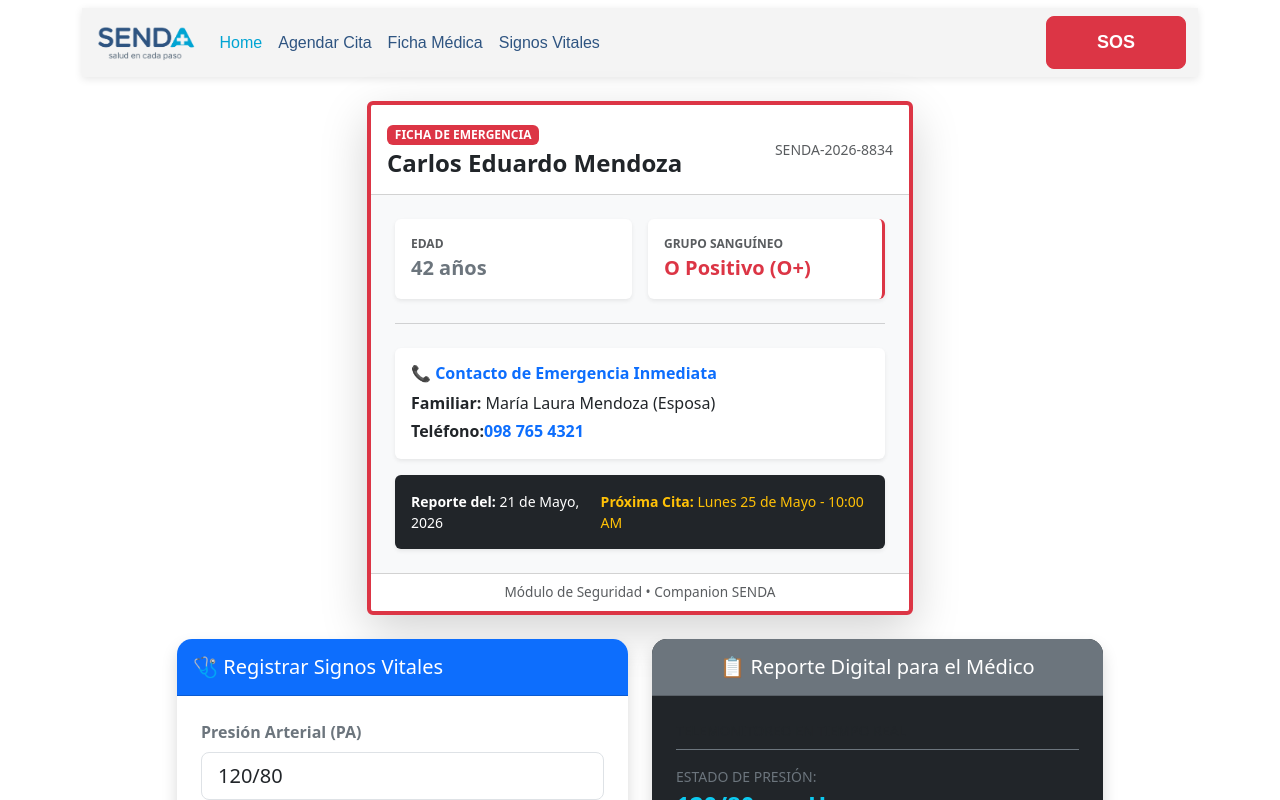
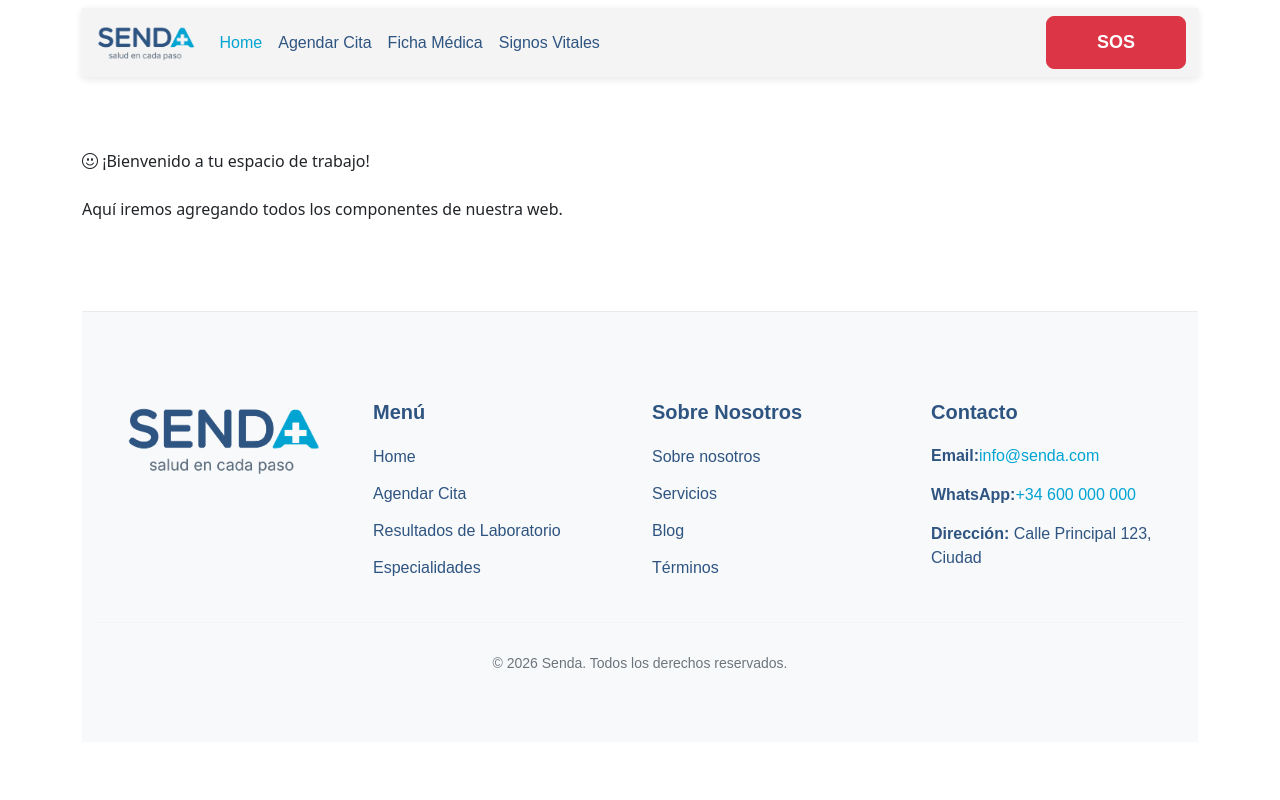
Before and after one commit to Dannysaurio593/Senda-V2, an Angular app: page / in a window 1280 px wide. Shown: the top 800 px of the page. Built offline with nearby package versions, Linux system fonts and the light colour scheme.

Commit message:
Modifiqué menú y usé direcctrices para cada pantalla

```diff
--- a/src/app/app.html
+++ b/src/app/app.html
@@ -1,16 +1,22 @@
-
 <div class="container">
   <div class="row">
     <div class="col mt-2">
-      <app-navbar></app-navbar>
+      <app-navbar [seccionActiva]="seccionActiva" (alCambiarPantalla)="seccionActiva = $event"></app-navbar>
     </div>
   </div>
 </div>
 
-<app-ficha-de-paciente></app-ficha-de-paciente>
-<app-ingreso-signos></app-ingreso-signos>
-
-<router-outlet />
+<div class="main-content py-4">
+  <div *ngIf="seccionActiva === 'home'" class="container">
+    <div class="row">
+      <div class="col mt-5">
+        <p><i class="bi-emoji-smile"></i> ¡Bienvenido a tu espacio de trabajo!<br><br> Aquí iremos agregando todos los componentes de nuestra web.</p>
+      </div>
+    </div>
+  </div>
+  <app-ficha-de-paciente *ngIf="seccionActiva === 'ficha'"></app-ficha-de-paciente>
+  <app-ingreso-signos *ngIf="seccionActiva === 'signos'"></app-ingreso-signos>
+</div>
 
 <div class="container">
   <div class="row">
--- a/src/app/app.routes.ts
+++ b/src/app/app.routes.ts
@@ -1,3 +1,8 @@
 import { Routes } from '@angular/router';
+import { FichaDePaciente } from './ficha-de-paciente/ficha-de-paciente';
+import { IngresoSignos } from './ingreso-signos/ingreso-signos';
 
-export const routes: Routes = [];
+export const routes: Routes = [
+  { path: 'ficha-medica', component: FichaDePaciente },
+  { path: 'signos-vitales', component: IngresoSignos },
+];
--- a/src/app/app.ts
+++ b/src/app/app.ts
@@ -1,4 +1,5 @@
 import { Component, signal } from '@angular/core';
+import { CommonModule } from '@angular/common';
 import { RouterOutlet } from '@angular/router';
 import { Navbar } from './navbar/navbar';
 import { Footer } from './footer/footer';
@@ -7,10 +8,12 @@ import {IngresoSignos} from './ingreso-signos/ingreso-signos';
 
 @Component({
   selector: 'app-root',
-  imports: [RouterOutlet, Navbar, Footer, FichaDePaciente, IngresoSignos],
+  imports: [CommonModule, RouterOutlet, Navbar, Footer, FichaDePaciente, IngresoSignos],
   templateUrl: './app.html',
   styleUrl: './app.css'
 })
 export class App {
   protected readonly title = signal('Senda');
+  // Esta variable controlará qué componente está activo
+  seccionActiva: string = 'home';
 }
--- a/src/app/navbar/navbar.html
+++ b/src/app/navbar/navbar.html
@@ -9,16 +9,20 @@
     <div class="collapse navbar-collapse" id="navbarSupportedContent">
       <ul class="navbar-nav me-auto mb-2 mb-lg-0">
         <li class="nav-item">
-          <a class="nav-link active" aria-current="page" href="#">Home</a>
+          <button class="nav-link btn btn-link" [class.active]="seccionActiva === 'home'" (click)="mostrarHome()">Home</button>
         </li>
         <li class="nav-item">
           <a class="nav-link" href="#">Agendar Cita</a>
         </li>
         <li class="nav-item">
-          <a class="nav-link" href="#">Ficha Médica</a>
+          <button class="nav-link btn btn-link" [class.active]="seccionActiva === 'ficha'" (click)="mostrarFicha()">
+           Ficha Médica
+          </button>
         </li>
-       <li class="nav-item">
-          <a class="nav-link" href="#">Signos Vitales</a>
+        <li class="nav-item">
+          <button class="nav-link btn btn-link" [class.active]="seccionActiva === 'signos'" (click)="mostrarSignos()">
+            Signos Vitales
+          </button>
         </li>
       </ul>
       <button class="btn btn-danger btn-lg" type="button" style="padding: 12px 50px; font-size: 18px; font-weight: bold;">SOS</button>
--- a/src/app/navbar/navbar.ts
+++ b/src/app/navbar/navbar.ts
@@ -1,15 +1,31 @@
-import { Component } from '@angular/core';
+import { Component, Output, EventEmitter, Input } from '@angular/core';
 import { CommonModule } from '@angular/common';
+import { RouterLink } from '@angular/router';
 
 @Component({
   selector: 'app-navbar',
-  imports: [CommonModule],
+  imports: [CommonModule, RouterLink],
   templateUrl: './navbar.html',
   styleUrl: './navbar.css',
 })
 export class Navbar {
+  @Input() seccionActiva: string = 'ficha';
+  @Output() alCambiarPantalla = new EventEmitter<string>();
+
   isDropdownOpen = false;
   private closeTimeout: any;
+
+  mostrarHome() {
+    this.alCambiarPantalla.emit('home');
+  }
+
+  mostrarFicha() {
+    this.alCambiarPantalla.emit('ficha');
+  }
+
+  mostrarSignos() {
+    this.alCambiarPantalla.emit('signos');
+  }
 
   toggleDropdown() {
     this.isDropdownOpen = !this.isDropdownOpen;
```
